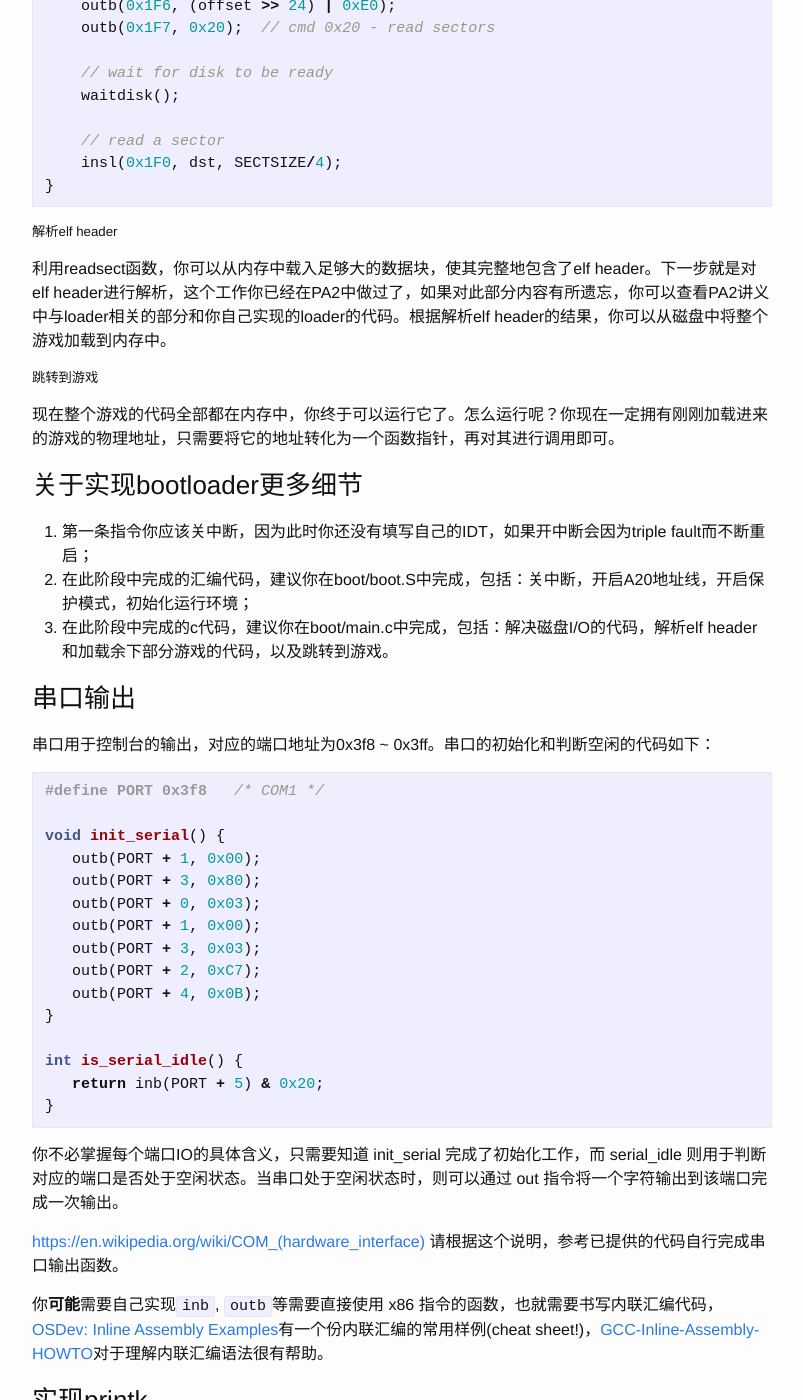
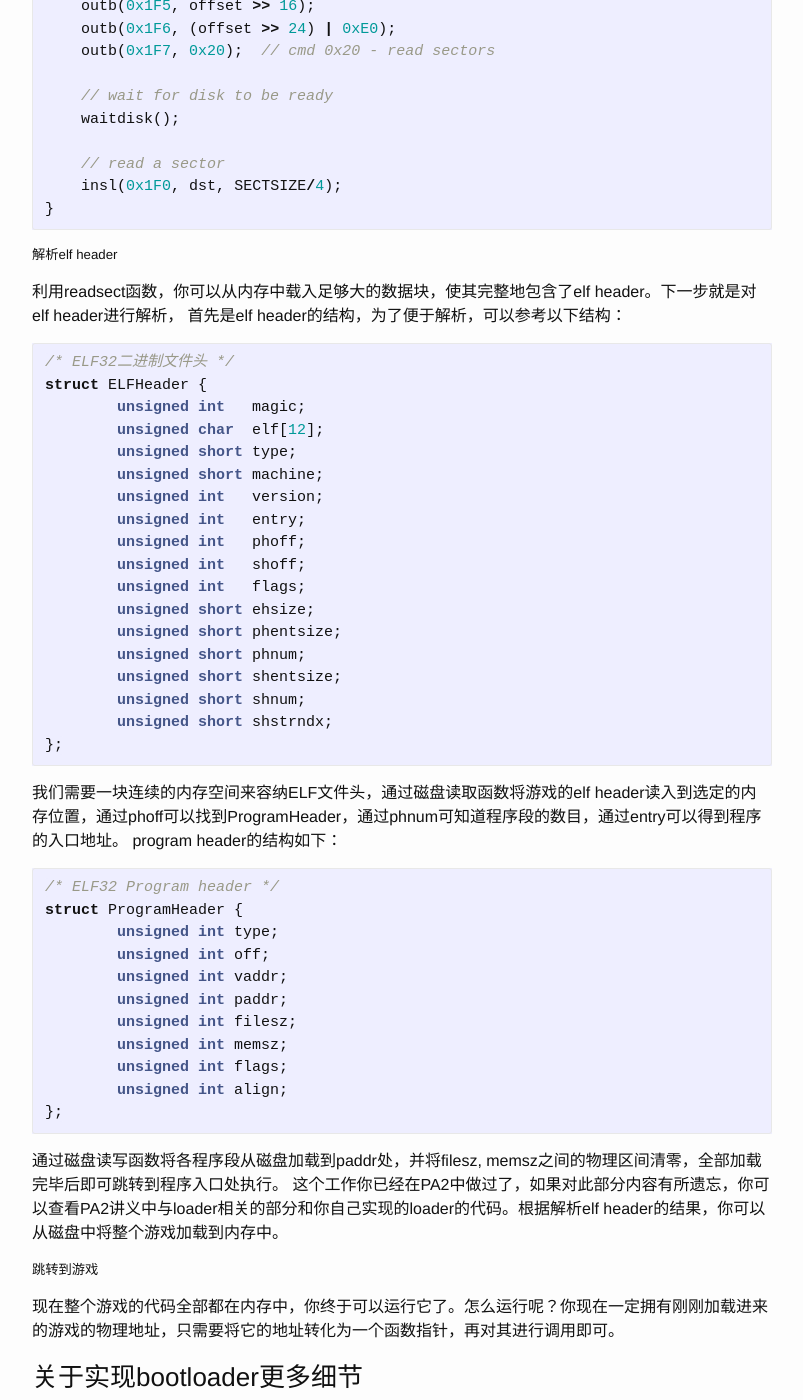
Before and after one commit to Wonicon/nju-oslab-lecture, a Jekyll site: the page built from _posts/2016-02-23-lab-01.md, in a window 1280 px wide and 1400 px high, scrolled down 3554 px. Shown: the whole window, without its empty margins (238-1041 px from the left). Built offline with Jekyll 4.4.1, drawn with Linux system fonts in a browser that asks for light colours; Markdown is read by kramdown in place of the engine named in the settings; some of the changed text lies outside the part shown.

Commit message:
Update by ldm: elf and disk layout

````diff
--- a/_posts/2016-02-23-lab-01.md
+++ b/_posts/2016-02-23-lab-01.md
@@ -115,7 +115,48 @@ readsect(void \*dst, uint32_t offset)
 }
 ```
 ##### 解析elf header
-利用readsect函数，你可以从内存中载入足够大的数据块，使其完整地包含了elf header。下一步就是对elf header进行解析，这个工作你已经在PA2中做过了，如果对此部分内容有所遗忘，你可以查看PA2讲义中与loader相关的部分和你自己实现的loader的代码。根据解析elf header的结果，你可以从磁盘中将整个游戏加载到内存中。
+利用readsect函数，你可以从内存中载入足够大的数据块，使其完整地包含了elf header。下一步就是对elf header进行解析，
+首先是elf header的结构，为了便于解析，可以参考以下结构：
+
+```c
+/* ELF32二进制文件头 */
+struct ELFHeader {
+	unsigned int   magic;
+	unsigned char  elf[12];
+	unsigned short type;
+	unsigned short machine;
+	unsigned int   version;
+	unsigned int   entry;
+	unsigned int   phoff;
+	unsigned int   shoff;
+	unsigned int   flags;
+	unsigned short ehsize;
+	unsigned short phentsize;
+	unsigned short phnum;
+	unsigned short shentsize;
+	unsigned short shnum;
+	unsigned short shstrndx;
+};
+```
+
+我们需要一块连续的内存空间来容纳ELF文件头，通过磁盘读取函数将游戏的elf header读入到选定的内存位置，通过phoff可以找到ProgramHeader，通过phnum可知道程序段的数目，通过entry可以得到程序的入口地址。
+program header的结构如下：
+```c
+/* ELF32 Program header */
+struct ProgramHeader {
+	unsigned int type;
+	unsigned int off;
+	unsigned int vaddr;
+	unsigned int paddr;
+	unsigned int filesz;
+	unsigned int memsz;
+	unsigned int flags;
+	unsigned int align;
+};
+```
+
+通过磁盘读写函数将各程序段从磁盘加载到paddr处，并将filesz, memsz之间的物理区间清零，全部加载完毕后即可跳转到程序入口处执行。
+这个工作你已经在PA2中做过了，如果对此部分内容有所遗忘，你可以查看PA2讲义中与loader相关的部分和你自己实现的loader的代码。根据解析elf header的结果，你可以从磁盘中将整个游戏加载到内存中。
 ##### 跳转到游戏
 现在整个游戏的代码全部都在内存中，你终于可以运行它了。怎么运行呢？你现在一定拥有刚刚加载进来的游戏的物理地址，只需要将它的地址转化为一个函数指针，再对其进行调用即可。
 
@@ -357,6 +398,25 @@ qemu 2.0.0 支持 vbe 3.0 扩展，扩展提供了更多高分辨率的显式模
 
 一个额外需要注意的问题就是显存的位置。做过 PA 的各位都知道标准 VGA 模式的显存地址从 0xA0000 开始，但是 vbe 模式则没有统一规定。所以还是需要根据上面提供的链接去获取 Mode Info。从[Memory Map](http://wiki.osdev.org/Memory_Map_(x86)#Overview)中查看在 1MB 内存中哪些部分可以用来存放数据，然后内核和 boot loader 互相约定一个相同的物理地址当做 Mode Info 的地址，然后在内核初始化时用 Mode Info 的 physbase 域确定显存的**物理地址**。
 
+
+###磁盘文件说明
+
+在实现了bootloader和game后，分别对两个部分进行编译链接。然后将二进制文件拼接在一起成为一个完整的磁盘文件。你可以简单粗暴的使用cat工具完成这一工作，而我们提供的Makefile中则使用到了dd工具。你可以参照Makefile中的内容对此进行理解，也可以自行通过man手册进行查询。在拼接完成后，我们得到的磁盘文件最终的结构如图所示：
+
+```
++-----------------+----------------+
+|   bootloader    |       game     |
++-----------------+---+------------+
+      512B        |elf|   section
+```
+
+为了模拟真实的磁盘，我们使用脚本（讲义提供一份，聪明的你也可以自己写一个^ ^)将bootloader文件填充为512字节。512字节恰好是磁盘一个扇区的大小，因此bootloader文件最终构成了我们生成的磁盘的第一个扇区。在这个扇区中有你写好的引导代码,在BIOS完成检查工作后，便会将执行0x7c00处的地址，开始系统之旅（有心的你可以发现bootloader在完成链接的时候有个选项-Ttext=0x7C00，现在你能想明白这是为什么了吗？）。bootloader起到的作用相当于磁盘的MBR（主引导记录https://zh.wikipedia.org/wiki/%E4%B8%BB%E5%BC%95%E5%AF%BC%E8%AE%B0%E5%BD%95），其中包含了你千辛万苦实现的引导代码。这部分代码完成一系列初始化后通过call跳到了loader的部分，在loader中装载了game的代码。
+
+需要注意的是我们拼接的game部分应该包含了elf头的，然后通过elf头的信息从磁盘文件中读取相应的代码到内存中。完成读磁盘的代码时候请不要忽略elf头前面还有我们的MBR占用的一个扇区。加载完成后我们便可以跳转到在内存的游戏代码中，后面部分不再详述。
+
+实验流程大致若此，在此后的实验中，游戏代码部分会逐渐被你完善成为一个操作系统的内核，届时这个直接在硬件中运行的游戏便会慢慢成长为你手中的操作系统，你会在这部分代码中建立各种“设施”以完成一个系统内核所需的功能（如果你对“内核”还不太理解，也许可以把你的课本往后面稍微翻翻？），在内核的功能完善后，你就可以在你自己完成的系统中简单地跑起用户程序了，不同之处在于：这个操作系统的一切规则都由你制定。想想就有点小激动\(≧▽≦)/
+
+
 ## 补充：Makefile 和调试
 
 这里提供一份参考的 Makefile、Boot Sector制作脚本。
````
